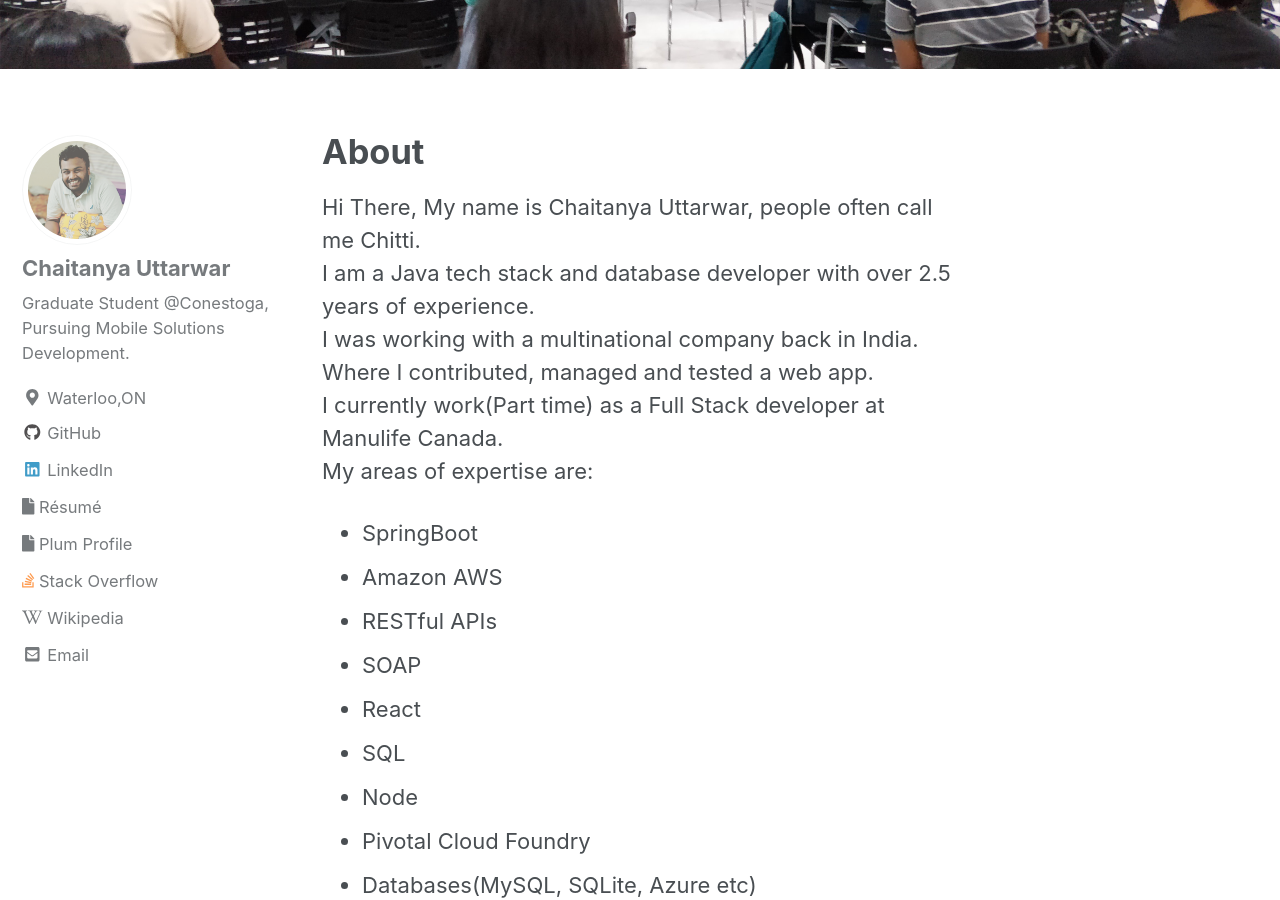
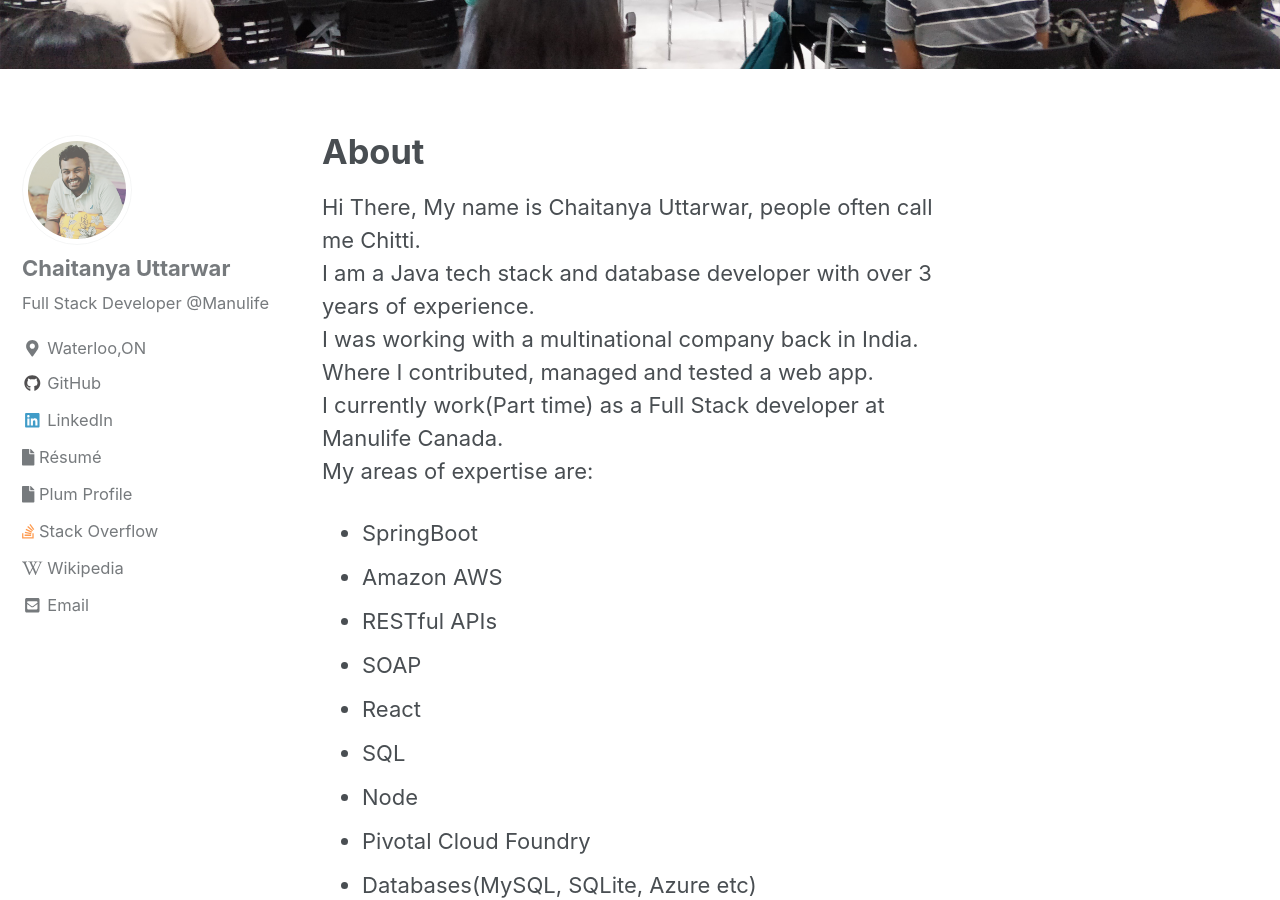
Before and after one commit to chaitanya046/chaitanya046.github.io, a Jekyll site: the page built from _pages/about.md, in a window 1280 px wide and 900 px high, scrolled down 660 px. Built offline with Jekyll 4.4.1, drawn with Linux system fonts in a browser that asks for light colours; cached includes are drawn as plain includes; nearby versions of some CDN libraries; some of the changed text lies outside the part shown.

Commit message:
changes in profile

```diff
--- a/_config.yml
+++ b/_config.yml
@@ -94,7 +94,7 @@
 author:
   name             : "Chaitanya Uttarwar"
   avatar           : "/images/icon_profile.jpg"
-  bio              : "Graduate Student @Conestoga, Pursuing Mobile Solutions Development."
+  bio              : "Full Stack Developer @Manulife"
   location         : "Waterloo,ON"
   email            : "mailto:chaitanyauttarwar046@gmail.com"
   links:
--- a/_pages/about.md
+++ b/_pages/about.md
@@ -9,7 +9,7 @@
 
 Hi There,
 My name is Chaitanya Uttarwar, people often call me Chitti.
-I am a Java tech stack and database developer with over 2.5 years of experience.
+I am a Java tech stack and database developer with over 3 years of experience.
 I was working with a multinational company back in India. Where I contributed, managed and tested a web app.
 I currently work(Part time) as a Full Stack developer at Manulife Canada.
 My areas of expertise are:
```
Also changed, not shown: other parts of _pages/about.md (+4 -0 lines).
